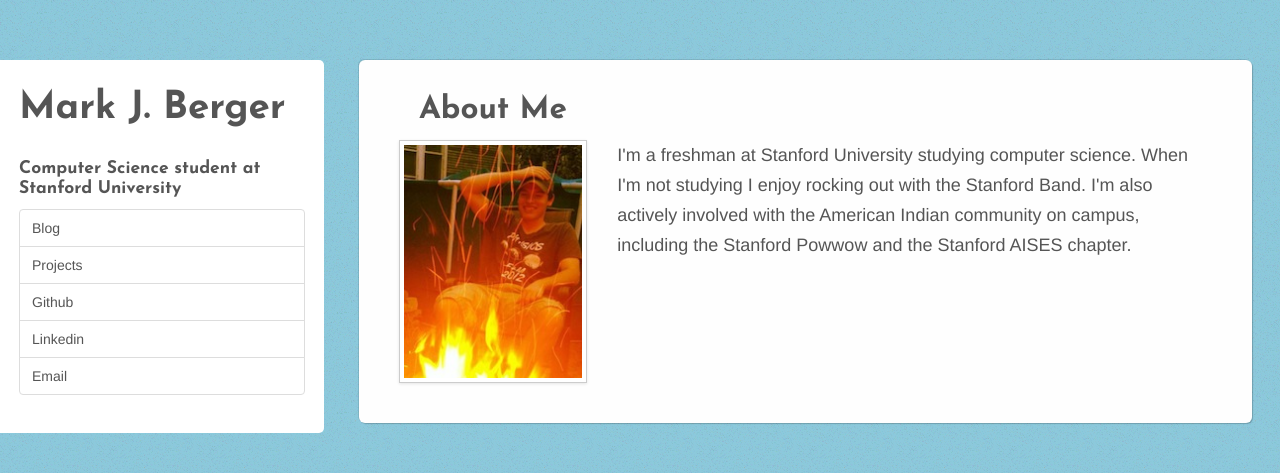
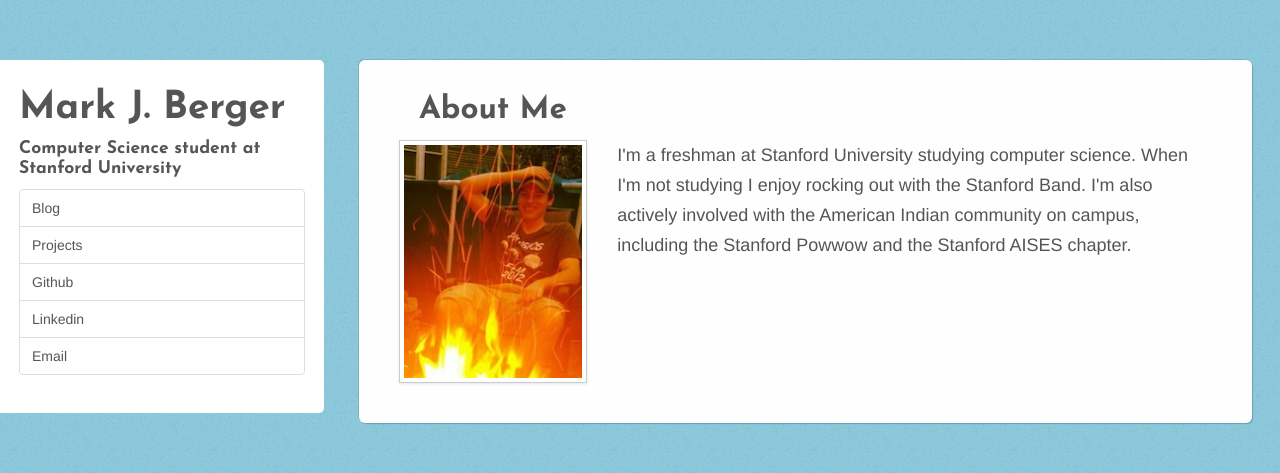
Before and after one commit to markberger/markjberger.com, a Flask app: page / in a window 1280 px wide. Shown: the top 473 px of the page. Run offline with Flask 2, Linux system fonts and the light colour scheme; some libraries are stand-ins or nearby versions.

Commit message:
Removes top-padding from the description in the navbar

```diff
--- a/static/css/markjberger.css
+++ b/static/css/markjberger.css
@@ -45,6 +45,10 @@ h4 {
 	padding-top: 20px;
 }
 
+#brief-about-me {
+	padding-top: 0px;
+}
+
 #me {
 	margin-left: -20px;
 	margin-bottom: 20px;
--- a/templates/base.html
+++ b/templates/base.html
@@ -28,7 +28,7 @@
               </button>
             </div>
             <a class="brand" href="/"><h1>Mark J. Berger</h1></a>
-            <h4>Computer Science student at Stanford University</h4>
+            <h4 id="brief-about-me">Computer Science student at Stanford University</h4>
             <div class="nav-collapse collapse">
               <ul class='nav nav-tabs nav-stacked'>
                 <li><a href='/blog'>Blog</a></li>
```
